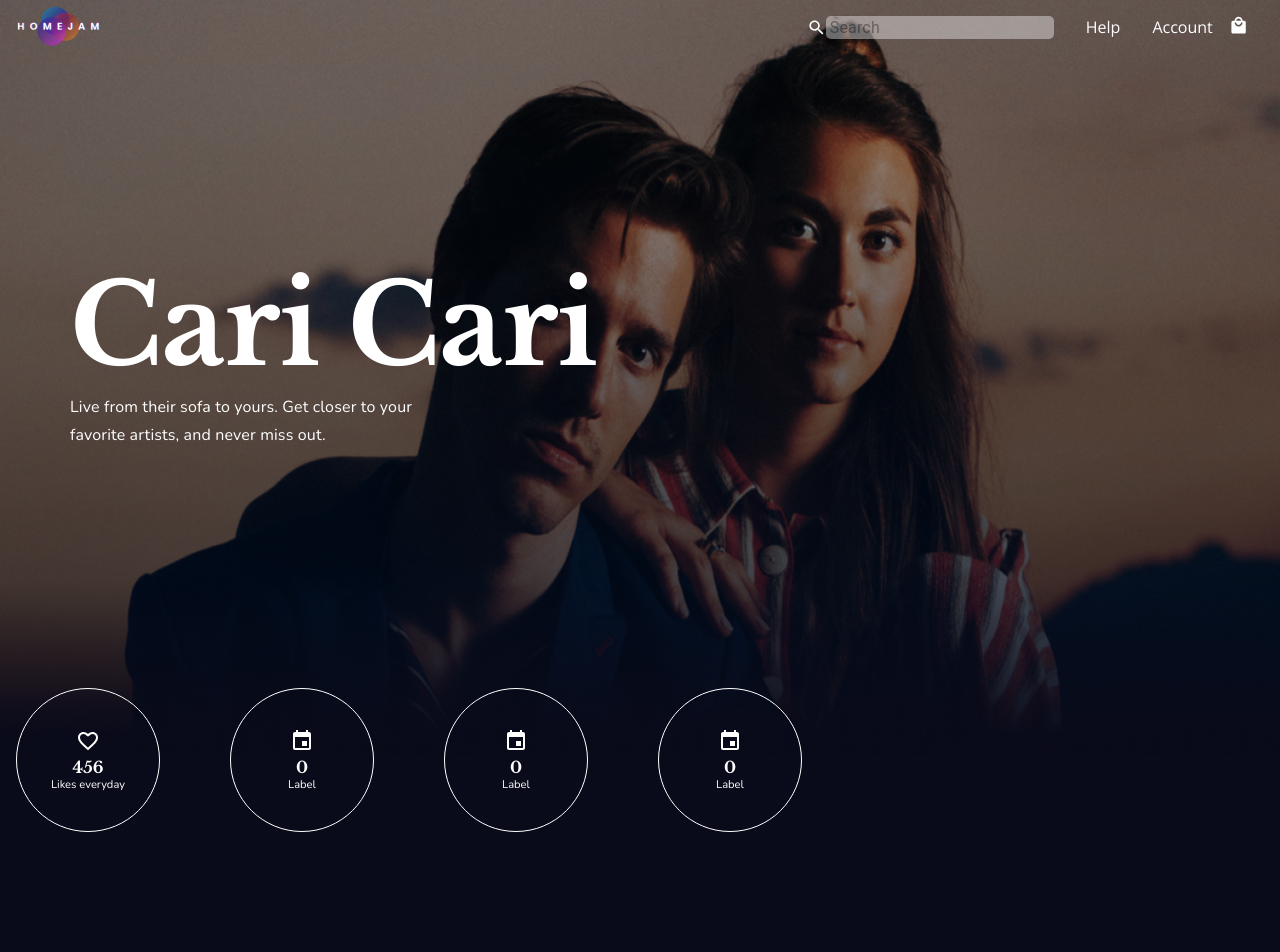
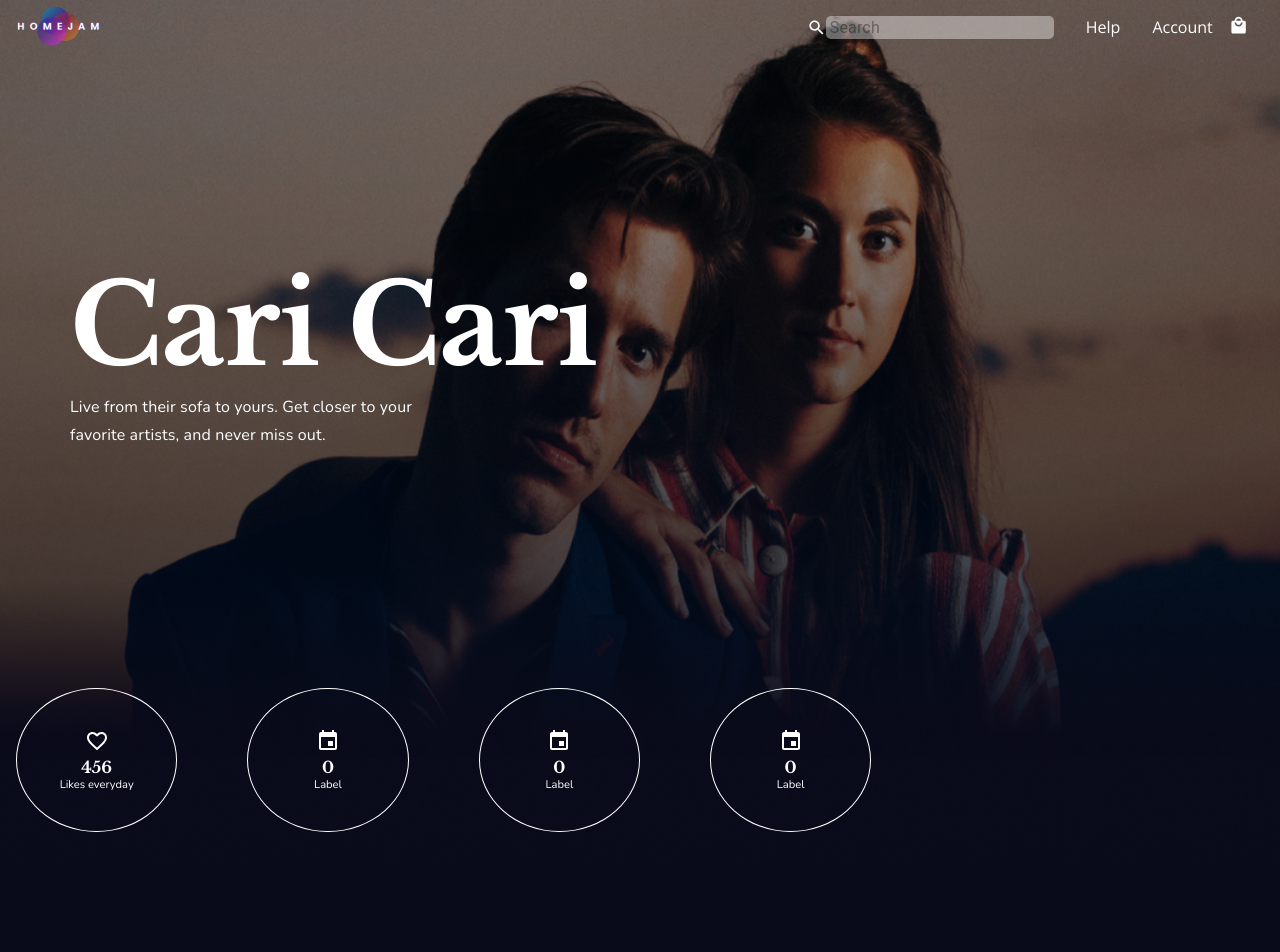
Before and after one commit to bhatshakran/caricari, a React (Create React App) app: page / in a window 1280 px wide. Shown: the top 952 px of the page. Built offline with nearby package versions, Linux system fonts and the light colour scheme; a web font is replaced by a local one.

Commit message:
added pagination icons

```diff
--- a/src/components/GestureCarousel.js
+++ b/src/components/GestureCarousel.js
@@ -11,7 +11,7 @@ const useStyles = makeStyles(theme => ({
 		bottom: '30px',
 	},
 	cardItem: {
-		maxWidth: '144px',
+		width: '144px',
 		height: '144px',
 		borderRadius: '50%',
 		border: '1px solid #fff',
@@ -39,16 +39,19 @@ const GestureCarousel = () => {
 	return (
 		<div className={`gesture-carousel ${classes.circleHolder}`}>
 			<Swiper
-				className='track'
+				className='track swiper-container'
+				spaceBetween={70}
 				breakpoints={{
 					// when window width is >= 640px
 					640: {
 						width: 640,
 						slidesPerView: 3,
 					},
-				}}
-				spaceBetween={70}
-				slidesPerView={3}>
+					320: {
+						width: 320,
+						slidesPerView: 2,
+					},
+				}}>
 				<SwiperSlide className={classes.cardItem}>
 					<div className={classes.symbol}>
 						<FavoriteBorderIcon />
```
